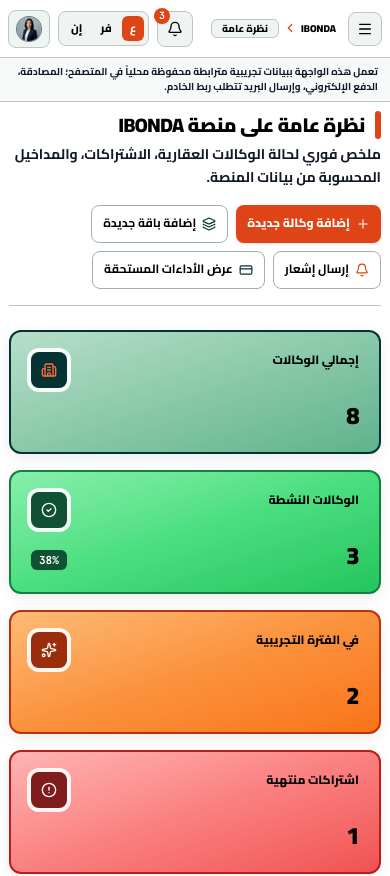
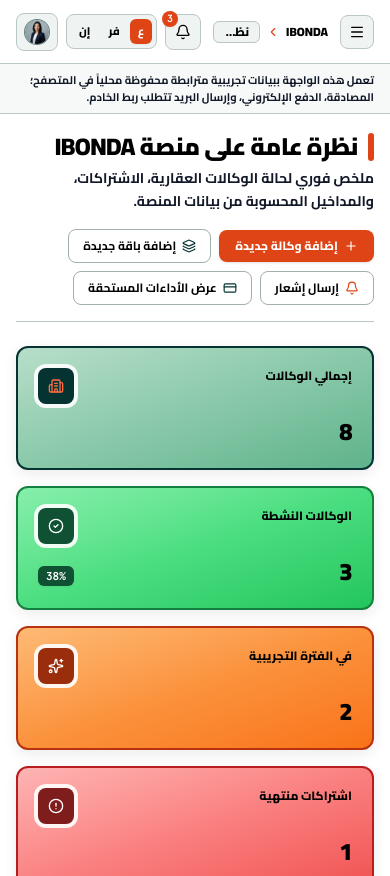
Before and after one commit to jawaddada1999-svg/MEINE, a React (Vite) app: page / in a window 390 px wide. Shown: the top 876 px of the page. Built offline with nearby package versions, Linux system fonts and the light colour scheme.

Commit message:
Revert mobile layout changes and restore original dashboard

```diff
--- a/src/App.tsx
+++ b/src/App.tsx
@@ -525,7 +525,7 @@ function DashboardShell() {
       {/* Main Content Shell */}
       <div className="flex min-w-0 flex-1 flex-col bg-white">
         {/* Top Header */}
-        <header className="meine-topbar sticky top-0 z-30 flex h-16 items-center justify-between gap-3 border-b border-[#BAC7C5] bg-white px-4 sm:px-6 no-print">
+        <header className="sticky top-0 z-30 flex h-16 items-center justify-between gap-3 border-b border-[#BAC7C5] bg-white px-4 sm:px-6 no-print">
           {/* Start: Menu Button + Breadcrumb */}
           <div className="flex items-center gap-3 min-w-0">
             <button
@@ -807,12 +807,12 @@ function DashboardShell() {
         </header>
 
         {/* Honest Demo Mode Strip */}
-        <div className="meine-mobile-demo-strip border-b border-[#BAC7C5] bg-[#F7F9F8] px-4 py-2 text-[11px] font-bold text-[#111827] sm:px-6 no-print">
+        <div className="border-b border-[#BAC7C5] bg-[#F7F9F8] px-4 py-2 text-[11px] font-bold text-[#111827] sm:px-6 no-print">
           {t.common.demoBannerText}
         </div>
 
         {/* Active View Viewport */}
-        <main className="meine-main-content flex-1 bg-white p-4 sm:p-6">
+        <main className="flex-1 bg-white p-4 sm:p-6">
           <div key={activeNav} className="mx-auto max-w-[1400px]">
             {renderView()}
           </div>
--- a/src/index.css
+++ b/src/index.css
@@ -108,208 +108,3 @@
     max-width: 100% !important;
   }
 }
-
-
-/* Mobile usability layer: intentionally scoped to phones; desktop styles remain unchanged. */
-@media (max-width: 767px) {
-  html, body, #root {
-    width: 100%;
-    max-width: 100%;
-    overflow-x: clip;
-  }
-
-  body {
-    -webkit-text-size-adjust: 100%;
-    text-size-adjust: 100%;
-  }
-
-  .meine-main-content {
-    min-width: 0;
-    padding: 12px !important;
-  }
-
-  .meine-main-content > div {
-    min-width: 0;
-    max-width: 100%;
-  }
-
-  .meine-main-content h1 {
-    font-size: clamp(19px, 5vw, 23px);
-    line-height: 1.35;
-  }
-
-  .meine-main-content .ibonda-card,
-  .meine-main-content .ibonda-table-wrap {
-    max-width: 100%;
-    min-width: 0;
-    border-radius: 11px;
-  }
-
-  .meine-main-content .ibonda-card {
-    border-width: 1px;
-  }
-
-  .meine-main-content .ibonda-filter-bar {
-    gap: 8px;
-    padding: 10px;
-  }
-
-  .meine-main-content .ibonda-filter-bar > * {
-    min-width: 0;
-    max-width: 100%;
-  }
-
-  .meine-main-content .ibonda-input,
-  .meine-main-content .ibonda-select,
-  .meine-main-content input,
-  .meine-main-content select,
-  .meine-main-content textarea {
-    max-width: 100%;
-    min-height: 40px;
-    font-size: 14px;
-  }
-
-  .meine-main-content textarea {
-    min-height: 88px;
-  }
-
-  .meine-main-content button:not(.ibonda-table-wrap button) {
-    touch-action: manipulation;
-  }
-
-  .meine-main-content .ibonda-btn-primary,
-  .meine-main-content .ibonda-btn-teal,
-  .meine-main-content .ibonda-btn-secondary {
-    min-height: 38px;
-    justify-content: center;
-    padding-inline: 11px;
-    white-space: normal;
-    line-height: 1.35;
-  }
-
-  /* Keep real tables, but compact and wrap cell content to fit narrow screens. */
-  .meine-main-content .ibonda-table-wrap {
-    width: 100%;
-    overflow-x: auto;
-    overflow-y: hidden;
-    -webkit-overflow-scrolling: touch;
-  }
-
-  .meine-main-content .ibonda-table-wrap table {
-    width: 100%;
-    min-width: 0 !important;
-    table-layout: fixed;
-    border-collapse: collapse;
-  }
-
-  .meine-main-content .ibonda-table-wrap th,
-  .meine-main-content .ibonda-table-wrap td {
-    min-width: 0 !important;
-    padding: 6px 4px !important;
-    font-size: clamp(8px, 2.25vw, 10px) !important;
-    line-height: 1.35 !important;
-    white-space: normal !important;
-    overflow-wrap: anywhere;
-    word-break: normal;
-    vertical-align: middle;
-  }
-
-  .meine-main-content .ibonda-table-wrap th {
-    font-weight: 800;
-  }
-
-  .meine-main-content .ibonda-table-wrap td button {
-    min-height: 28px;
-    max-width: 100%;
-    padding: 4px 6px !important;
-    font-size: 9px !important;
-    white-space: normal;
-  }
-
-  .meine-main-content .ibonda-table-wrap input,
-  .meine-main-content .ibonda-table-wrap select {
-    min-width: 0;
-    min-height: 30px;
-    width: 100%;
-    padding: 4px !important;
-    font-size: 10px !important;
-  }
-
-  .meine-topbar {
-    height: 58px;
-    gap: 6px;
-    padding-inline: 8px !important;
-  }
-
-  .meine-topbar > div {
-    min-width: 0;
-  }
-
-  .meine-topbar nav {
-    gap: 4px;
-    font-size: 10px;
-  }
-
-  .meine-topbar nav > button:first-child {
-    max-width: 72px;
-    overflow: hidden;
-    text-overflow: ellipsis;
-  }
-
-  .meine-topbar nav > button:last-child {
-    max-width: 110px;
-    overflow: hidden;
-    text-overflow: ellipsis;
-    white-space: nowrap;
-  }
-
-  .meine-topbar .flex.items-center.gap-2\.5 {
-    gap: 5px;
-  }
-
-  .meine-topbar .relative > button {
-    min-width: 36px;
-    min-height: 36px;
-  }
-
-  .meine-topbar .absolute.end-0.top-full {
-    width: min(320px, calc(100vw - 20px));
-    max-width: calc(100vw - 20px);
-  }
-
-  .meine-mobile-demo-strip {
-    padding: 7px 12px;
-    font-size: 10px;
-    line-height: 1.45;
-  }
-
-  /* Avoid clipped cards and charts in nested responsive layouts. */
-  .meine-main-content .min-w-0 {
-    min-width: 0;
-  }
-
-  .meine-main-content svg,
-  .meine-main-content canvas {
-    max-width: 100%;
-  }
-}
-
-@media (max-width: 390px) {
-  .meine-main-content {
-    padding: 9px !important;
-  }
-
-  .meine-main-content .ibonda-table-wrap th,
-  .meine-main-content .ibonda-table-wrap td {
-    padding: 5px 3px !important;
-    font-size: 8px !important;
-  }
-
-  .meine-topbar nav > button:first-child {
-    max-width: 54px;
-  }
-
-  .meine-topbar nav > button:last-child {
-    max-width: 86px;
-  }
-}
```
